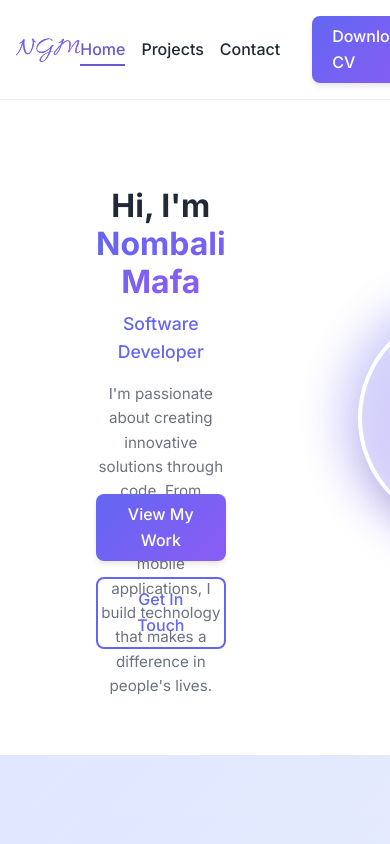
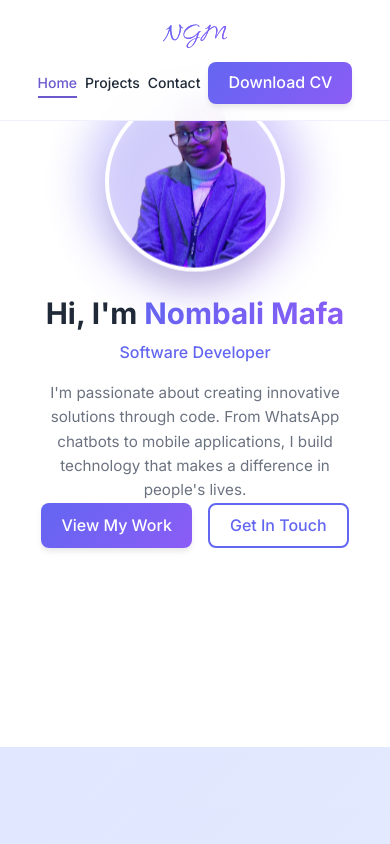
Before and after one commit to Nono140503/Nombali-Mafa-Portfolio, a React (Vite) app in the folder my-react-app/: page / in a window 390 px wide. Shown: the top 844 px of the page. Built offline with nearby package versions, Linux system fonts and the light colour scheme.

Commit message:
added project updates

```diff
--- a/my-react-app/src/components/Hero.css
+++ b/my-react-app/src/components/Hero.css
@@ -75,6 +75,7 @@
   min-height: 80vh;
   padding: 0 80px;
   width: 100%;
+  gap: 2rem;
 }
 
 .hero-text {
@@ -173,47 +174,55 @@
 /* Responsive Design */
 @media (max-width: 1024px) {
   .hero-content {
-    gap: 2rem;
+    gap: 1.5rem;
+    padding: 0 40px;
   }
 
   .hero-title {
-    font-size: 3rem;
+    font-size: 2.2rem;
   }
 
   .image-container {
-    width: 350px;
-    height: 350px;
+    width: 260px;
+    height: 260px;
   }
 }
 
 @media (max-width: 768px) {
   .hero {
-    padding-top: 80px;
+    padding-top: 72px;
     min-height: 60vh;
   }
 
+  /* Stack content vertically and center on small devices */
+  /* Stack on small screens with the image above the text for better visual priority */
   .hero-content {
-    grid-template-columns: 1fr;
-    gap: 2rem;
+    flex-direction: column-reverse;
+    align-items: center;
     text-align: center;
+    padding: 20px;
+    gap: 1.5rem;
   }
 
   .hero-title {
-    font-size: 2rem;
+    font-size: 1.85rem;
   }
 
   .hero-subtitle {
-    font-size: 1.1rem;
+    font-size: 1rem;
   }
 
   .hero-description {
     font-size: 0.95rem;
-
+    height: auto;
+    margin: 0 auto;
+    max-width: 360px;
   }
 
   .image-container {
-    width: 220px;
-    height: 220px;
+    width: 180px;
+    height: 180px;
+    margin: 0 auto;
   }
 
   .hero-buttons {
--- a/my-react-app/src/components/Navbar.css
+++ b/my-react-app/src/components/Navbar.css
@@ -44,6 +44,7 @@
   display: flex;
   align-items: center;
   gap: 2rem;
+  flex-wrap: wrap;
 }
 
 .nav-link {
@@ -89,7 +90,9 @@
 
 @media (max-width: 768px) {
   .nav-links {
-    gap: 1rem;
+    gap: 0.75rem;
+    justify-content: flex-end;
+    width: auto;
   }
 
   .nav-btn {
@@ -101,3 +104,27 @@
     font-size: 1.25rem;
   }
 }
+
+@media (max-width: 480px) {
+  .nav-content {
+    flex-direction: column;
+    align-items: center;
+    gap: 0.5rem;
+  }
+
+  .nav-links {
+    justify-content: center;
+    gap: 0.5rem;
+    width: 100%;
+  }
+
+  .nav-link {
+    font-size: 14px;
+  }
+
+  .nav-btn {
+    padding: 6px 12px;
+    font-size: 13px;
+    margin-left: 0;
+  }
+}
--- a/my-react-app/src/components/ProjectsOverview.css
+++ b/my-react-app/src/components/ProjectsOverview.css
@@ -191,3 +191,12 @@
     margin-bottom: 3rem;
   }
 }
+
+/* Force single column earlier for tablets to improve readability */
+@media (max-width: 1024px) {
+  .projects-grid {
+    grid-template-columns: 1fr;
+    gap: 1.25rem;
+    padding: 0 20px;
+  }
+}
--- a/my-react-app/src/components/ProjectsOverview.jsx
+++ b/my-react-app/src/components/ProjectsOverview.jsx
@@ -41,7 +41,7 @@ const ProjectsOverview = () => {
       title: 'Websites',
       description: 'Modern, responsive web applications featuring interactive user experiences and clean designs built with the latest web technologies.',
       icon: '/Nombali-Mafa-Portfolio/assets/web-design.png',
-      count: 'Coming Soon',
+      count: '1 Project',
       technologies: ['React', 'HTML5', 'CSS3', 'JavaScript']
     },
     {
@@ -57,7 +57,7 @@ const ProjectsOverview = () => {
       title: 'Machine Learning',
       description: 'Data science and machine learning projects using Python, TensorFlow, and scikit-learn. Exploring predictive models and data analysis.',
       icon: '/Nombali-Mafa-Portfolio/assets/ML.jpg',
-      count: 'Coming Soon',
+      count: '1 Project',
       technologies: ['Python', 'TensorFlow', 'Scikit-learn', 'Pandas', 'Matplotlib']
     }
   ]
--- a/my-react-app/src/pages/Projects.css
+++ b/my-react-app/src/pages/Projects.css
@@ -309,3 +309,11 @@
     font-size: 16px;
   }
 }
+
+/* Force single column for tablets and smaller devices for better readability */
+@media (max-width: 1024px) {
+  .projects-grid {
+    grid-template-columns: 1fr !important;
+    gap: 1.5rem;
+  }
+}
```
